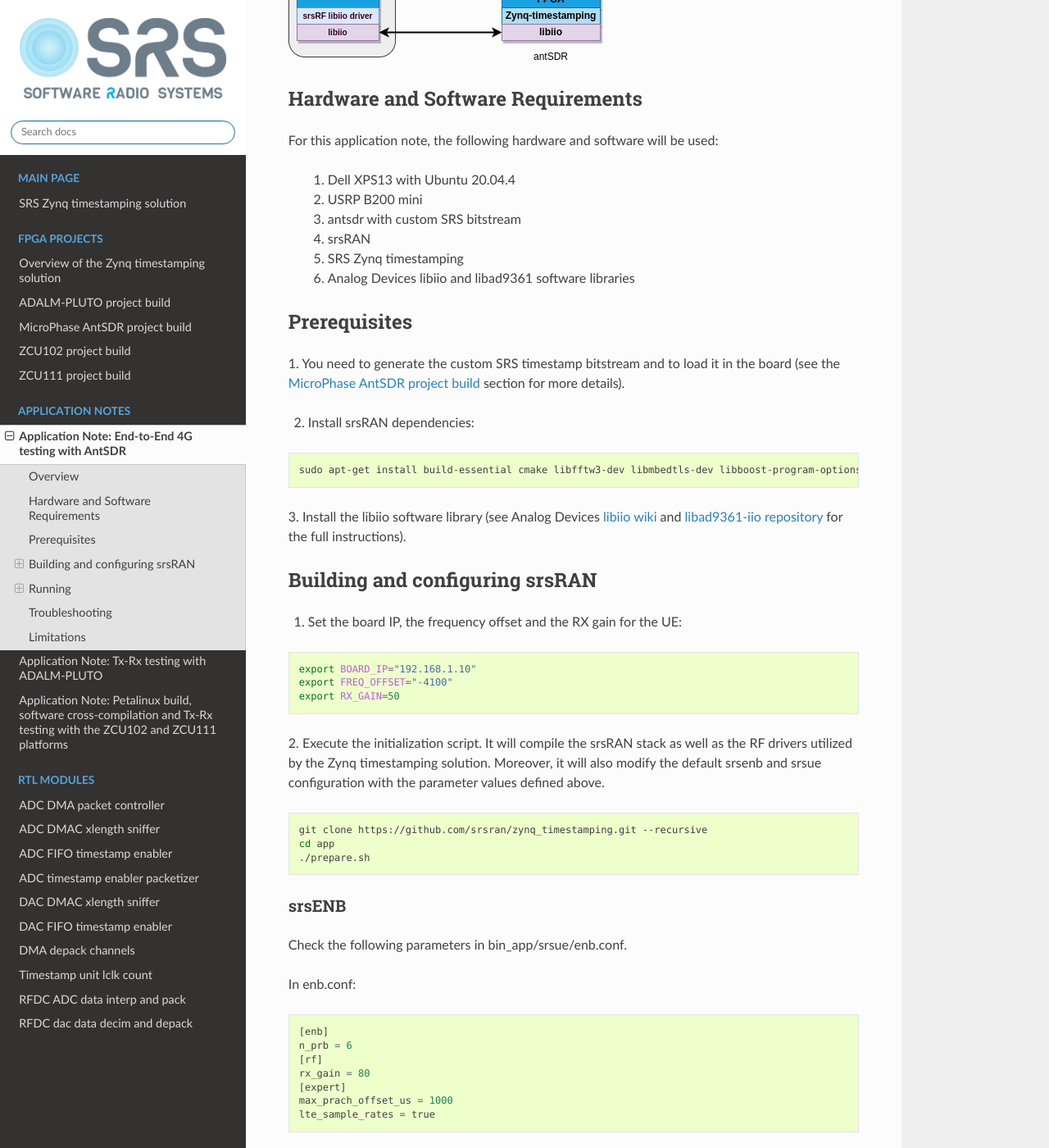
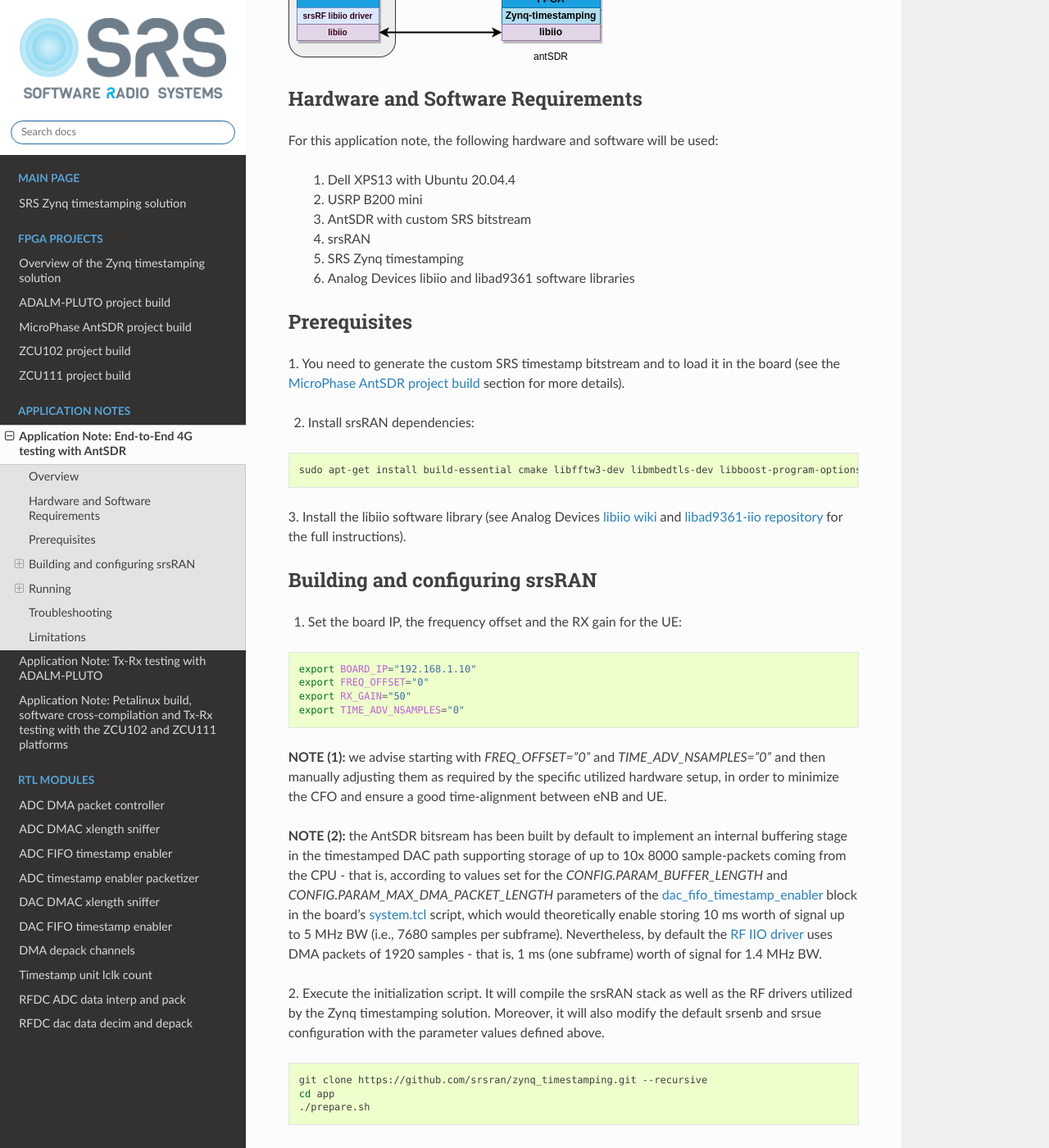
Before and after one commit to srsran/zynq_timestamping, a Sphinx documentation site: the page built from doc/app/antsdr.rst, in a window 1280 px wide and 1400 px high, scrolled down 514 px. Shown: the whole window at 82% size. Built offline with Sphinx 7.4.7 and the Read the Docs theme 2.0.0, drawn with Linux system fonts in a browser that asks for light colours.

Commit message:
Updates documentation (#31)
* Updates documentation

```diff
--- a/doc/app/antsdr.rst
+++ b/doc/app/antsdr.rst
@@ -20,7 +20,7 @@
 
         1. Dell XPS13 with Ubuntu 20.04.4
         2. USRP B200 mini
-        3. antsdr with custom SRS bitstream
+        3. AntSDR with custom SRS bitstream
         4. srsRAN
         5. SRS Zynq timestamping
         6. Analog Devices libiio and libad9361 software libraries
@@ -54,8 +54,26 @@
 .. code-block:: bash
 
     export BOARD_IP="192.168.1.10"
-    export FREQ_OFFSET="-4100"
-    export RX_GAIN=50
+    export FREQ_OFFSET="0"
+    export RX_GAIN="50"
+    export TIME_ADV_NSAMPLES="0"
+
+
+**NOTE (1):** we advise starting with *FREQ_OFFSET="0"* and *TIME_ADV_NSAMPLES="0"* and then manually
+adjusting them as required by the specific utilized hardware setup, in order to minimize the CFO and
+ensure a good time-alignment between eNB and UE.
+
+**NOTE (2):** the AntSDR bitsream has been built by default to implement an internal buffering stage in
+the timestamped DAC path supporting storage of up to 10x 8000 sample-packets coming from the CPU - that is,
+according to values set for the *CONFIG.PARAM_BUFFER_LENGTH* and *CONFIG.PARAM_MAX_DMA_PACKET_LENGTH*
+parameters of the
+`dac_fifo_timestamp_enabler <https://github.com/srsran/zynq_timestamping/tree/main/ip/ADI_timestamping/RTL_code/dac_fifo_timestamp_enabler.vhd>`_
+block in the board's
+`system.tcl <https://github.com/srsran/zynq_timestamping/tree/main/projects/antsdr/src/bd/system.tcl#L340>`_
+script, which would theoretically enable storing 10 ms worth of signal up to 5 MHz BW (i.e., 7680 samples
+per subframe). Nevertheless, by default the
+`RF IIO driver <https://github.com/srsran/zynq_timestamping/tree/main/sw/lib/src/phy/rf/rf_iio_imp.c#L36>`_
+uses DMA packets of 1920 samples - that is, 1 ms (one subframe) worth of signal for 1.4 MHz BW.
 
 2. Execute the initialization script. It will compile the srsRAN stack as well as the RF drivers
 utilized by the Zynq timestamping solution. Moreover, it will also modify the default srsenb and
--- a/doc/app/plutosdr.rst
+++ b/doc/app/plutosdr.rst
@@ -68,6 +68,19 @@
     cd app
     ./prepare.sh
 
+
+**NOTE:** the ADALM-PLUTO SDR bitsream has been built by default to implement an internal buffering stage in
+the timestamped DAC path supporting storage of up to 4x 2000 sample-packets coming from the CPU - that is,
+according to values set for the *CONFIG.PARAM_BUFFER_LENGTH* and *CONFIG.PARAM_MAX_DMA_PACKET_LENGTH*
+parameters of the
+`dac_fifo_timestamp_enabler <https://github.com/srsran/zynq_timestamping/tree/main/ip/ADI_timestamping/RTL_code/dac_fifo_timestamp_enabler.vhd>`_
+block in the board's
+`system.tcl <https://github.com/srsran/zynq_timestamping/tree/main/projects/pluto/src/bd/system.tcl#L345>`_
+script, which enables storing 4 ms worth of signal for 1.4 MHz BW (i.e., 1920 samples per subframe). This
+s aligned with the default
+`RF IIO driver <https://github.com/srsran/zynq_timestamping/tree/main/sw/lib/src/phy/rf/rf_iio_imp.c#L36>`_
+implementation, which sets the actual DMA packet exchange to a fixed size of 1920 samples.
+
 Running
 *******
 
--- a/doc/app/zcu.rst
+++ b/doc/app/zcu.rst
@@ -464,6 +464,16 @@
 When the build finishes, you will find the application under the *bin_app/* subfolder. The
 binary needs then to be transferred to the board (e.g., in */home/srs/bin*).
 
+**NOTE:** both ZCU bitsreams have been built by default to implement an internal buffering stage in
+the timestamped DAC path supporting storage of up to 8x 16000 sample-packets coming from the CPU - that is,
+according to the default values for the *CONFIG.PARAM_BUFFER_LENGTH* and *CONFIG.PARAM_MAX_DMA_PACKET_LENGTH*
+parameters of the
+`dac_fifo_timestamp_enabler <https://github.com/srsran/zynq_timestamping/tree/main/ip/ADI_timestamping/RTL_code/dac_fifo_timestamp_enabler.vhd>`_
+block, which would theoretically enable storing 8 ms worth of signal up to 10 MHz BW (i.e., 15360 samples
+per subframe). Nevertheless, by default the
+`RF IIO driver <https://github.com/srsran/zynq_timestamping/tree/main/sw/lib/src/phy/rf/rf_iio_imp.c#L36>`_
+uses DMA packets of 1920 samples - that is, 1 ms (one subframe) worth of signal for 1.4 MHz BW.
+
 Running
 *******
 
```
Also changed, not shown: other parts of doc/app/plutosdr.rst (+1 -1 lines).
